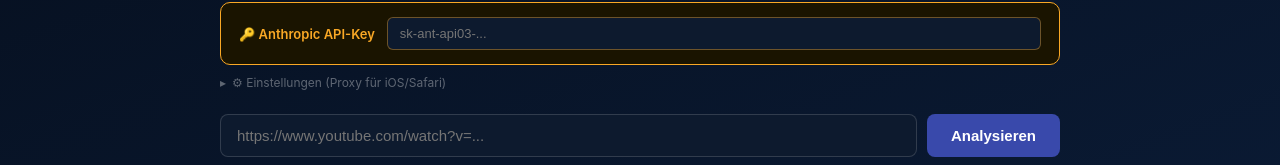
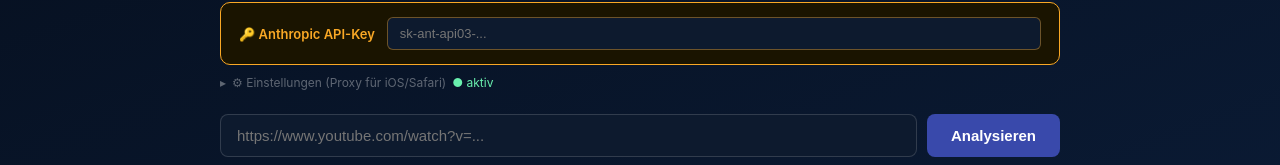
Before and after one commit to thomasbranghofer-sudo/Fussball, a React (Vite) app: page / in a window 1280 px wide. Shown: the part 206-371 px from the top of the page. Built offline with nearby package versions, Linux system fonts and the light colour scheme.

Commit message:
fix: Cloudflare Worker URL als Standard hinterlegt

```diff
--- a/src/App.jsx
+++ b/src/App.jsx
@@ -166,7 +166,7 @@ function FieldInput({ field, value, onChange }) {
 
 export default function App() {
   const [apiKey, setApiKey]         = useState('');
-  const [proxyUrl, setProxyUrl]     = useState('');
+  const [proxyUrl, setProxyUrl]     = useState('https://snowy-sunset-969a.thomas-branghofer.workers.dev/');
   const [showSettings, setShowSettings] = useState(false);
   const [url, setUrl]               = useState('');
   const [loading, setLoading]       = useState(false);
```
